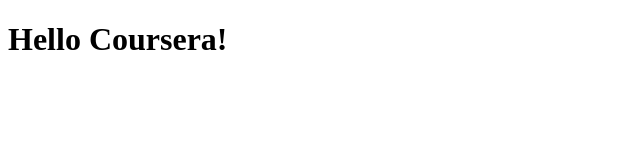
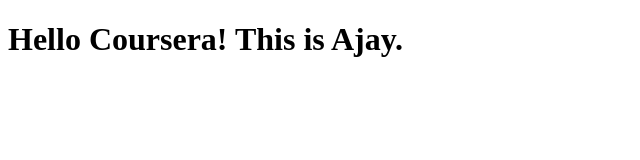
Before and after one commit to ajaydhavane/coursera-test, a plain HTML site: page site/index.html in a window 1280 px wide. Shown: the whole page, without its empty margins (0-640 px from the left). Drawn offline with Linux system fonts and the light colour scheme.

Commit message:
Small addition to page.

```diff
--- a/site/index.html
+++ b/site/index.html
@@ -6,6 +6,6 @@
 	<title>Hello Coursera</title>
 </head>
 <body>
-<h1>Hello Coursera!</h1>
+<h1>Hello Coursera! This is Ajay.</h1>
 </body>
 </html>
```
